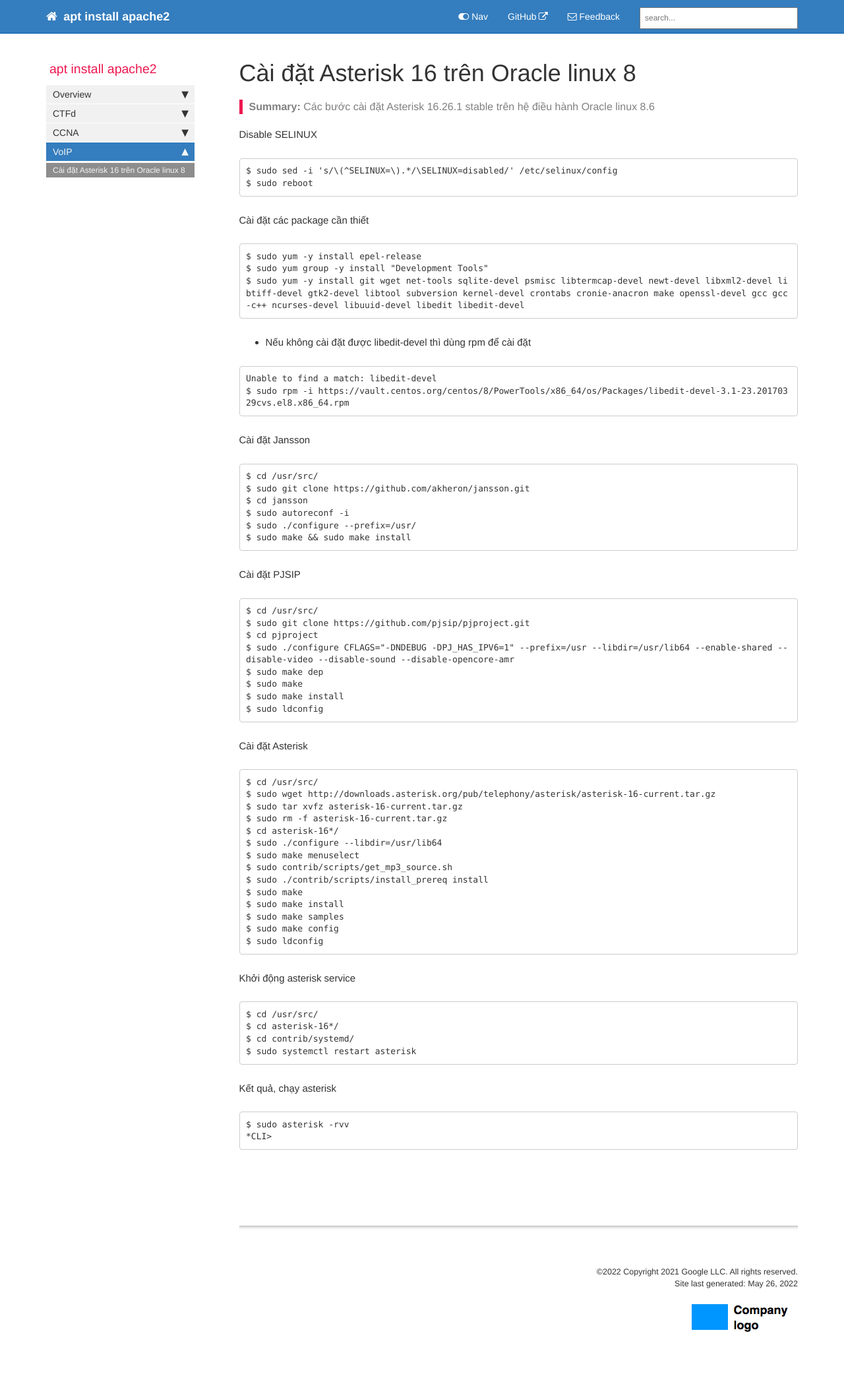
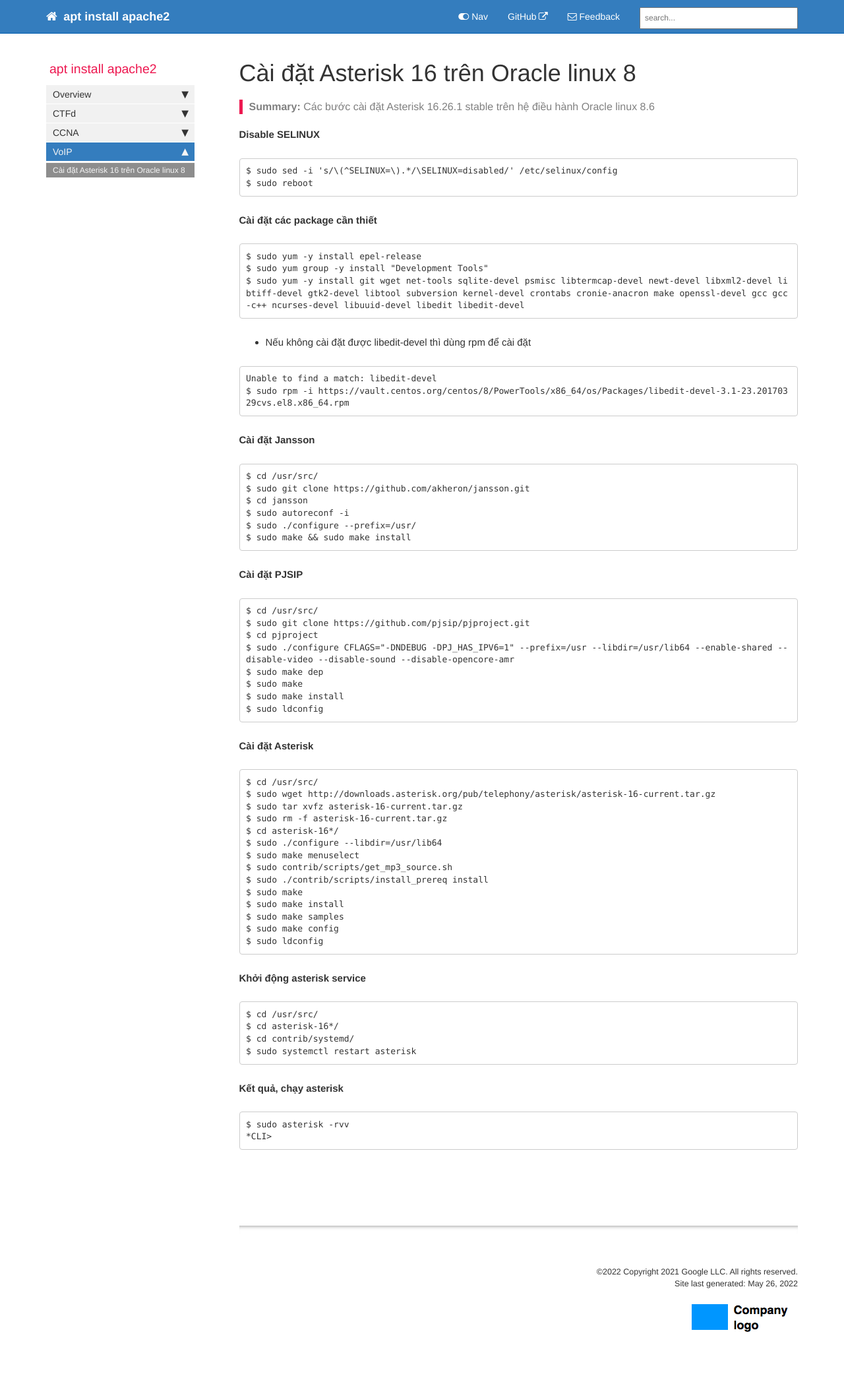
Before and after one commit to aptinstallapache2/aptinstallapache2.github.io, a Jekyll site: the page built from pages/VoIP/install_asterisk_16_on_oracle_linux_8.md, in a window 1280 px wide. Shown: the whole page at 66% size. Built offline with Jekyll 4.4.1, drawn with Linux system fonts in a browser that asks for light colours; comment, search, counter and statistics services are not loaded.

````diff
--- a/pages/VoIP/install_asterisk_16_on_oracle_linux_8.md
+++ b/pages/VoIP/install_asterisk_16_on_oracle_linux_8.md
@@ -6,14 +6,14 @@ permalink: install_asterisk_16_on_oracle_linux_8.html
 folder: VoIP
 ---
 
-Disable SELINUX
+**Disable SELINUX**
 
 ```
 $ sudo sed -i 's/\(^SELINUX=\).*/\SELINUX=disabled/' /etc/selinux/config
 $ sudo reboot
 ```
 
-Cài đặt các package cần thiết
+**Cài đặt các package cần thiết**
 
 ```
 $ sudo yum -y install epel-release
@@ -28,7 +28,7 @@ Unable to find a match: libedit-devel
 $ sudo rpm -i https://vault.centos.org/centos/8/PowerTools/x86_64/os/Packages/libedit-devel-3.1-23.20170329cvs.el8.x86_64.rpm
 ```
 
-Cài đặt Jansson
+**Cài đặt Jansson**
 
 ```
 $ cd /usr/src/
@@ -39,7 +39,7 @@ $ sudo ./configure --prefix=/usr/
 $ sudo make && sudo make install
 ```
 
-Cài đặt PJSIP
+**Cài đặt PJSIP**
 
 ```
 $ cd /usr/src/
@@ -52,7 +52,7 @@ $ sudo make install
 $ sudo ldconfig
 ```
 
-Cài đặt Asterisk
+**Cài đặt Asterisk**
 
 ```
 $ cd /usr/src/
@@ -71,7 +71,7 @@ $ sudo make config
 $ sudo ldconfig
 ```
 
-Khởi động asterisk service
+**Khởi động asterisk service**
 
 ```
 $ cd /usr/src/
@@ -80,7 +80,7 @@ $ cd contrib/systemd/
 $ sudo systemctl restart asterisk
 ```
 
-Kết quả, chạy asterisk
+**Kết quả, chạy asterisk**
 
 ```
 $ sudo asterisk -rvv
````
